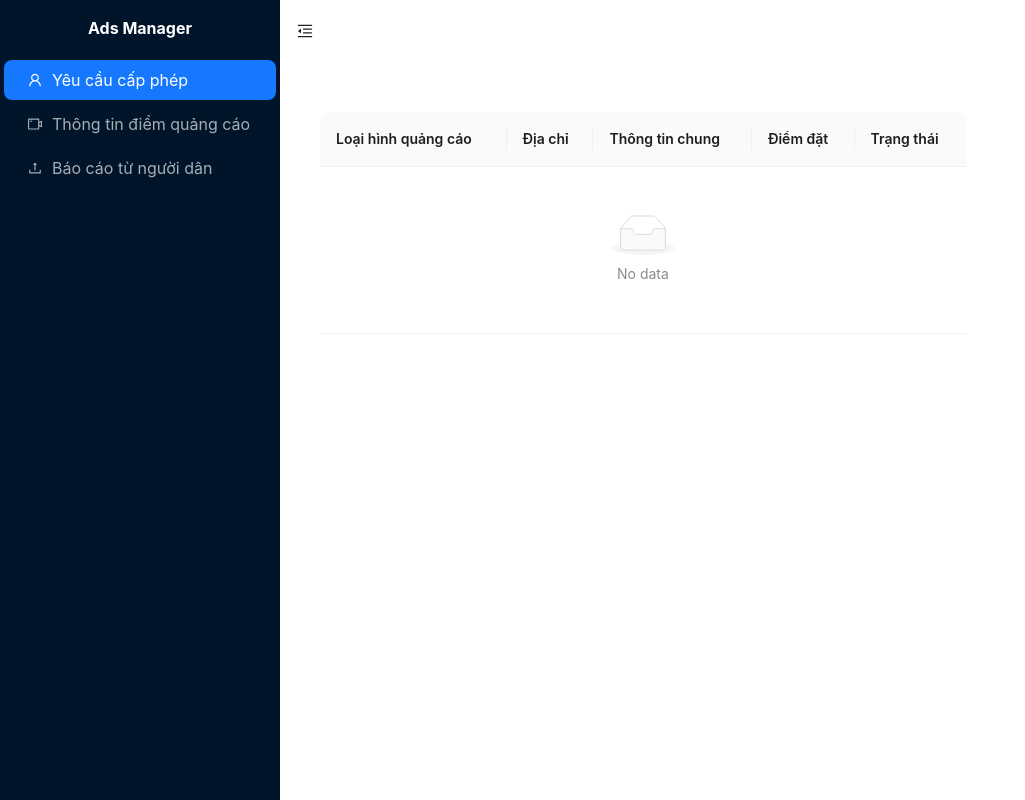
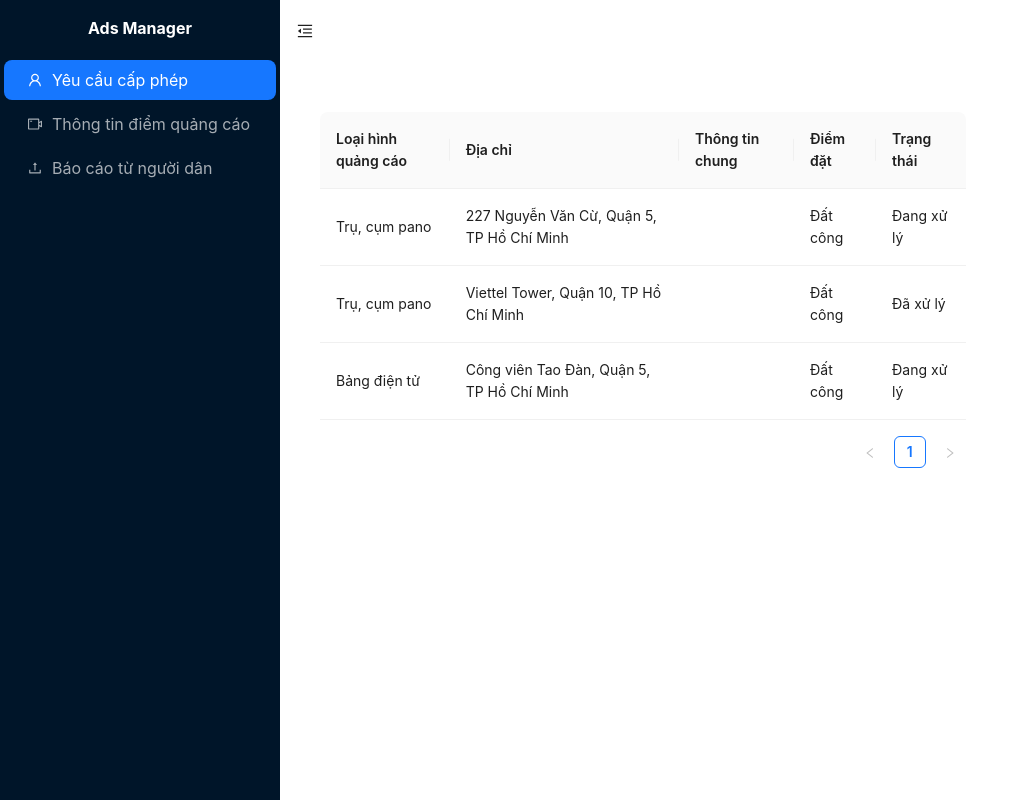
Before and after one commit to Lamlance/WNC_AdManager_CSC13114, a React (Vite) app in the folder FECanbo/: page /advertisements in a window 1280 px wide. Shown: the top 800 px of the page, without its empty margins (0-1025 px from the left). Built offline with nearby package versions, Linux system fonts and the light colour scheme.

Commit message:
feat: add data to 2 table AdsInfo and ReportInfo

```diff
--- a/FECanbo/src/components/ads-info/AdsInfo.tsx
+++ b/FECanbo/src/components/ads-info/AdsInfo.tsx
@@ -1,16 +1,76 @@
 import { Row, Col } from "antd";
+import AdsInfoTable from "./AdsInfoTable";
+import { AdsInfoRecord } from "../../types";
+import { useState } from "react";
 import AdsInfoDetail from "./AdsInfoDetail";
-import AdsInfoTable from "./AdsInfoTable";
+
+const data: AdsInfoRecord[] = [
+  {
+    adsType: "Trụ, cụm pano",
+    address: "227 Nguyễn Văn Cừ, Quận 5, TP Hồ Chí Minh",
+    generalInfo: {
+      size: {
+        width: 2,
+        height: 1.5,
+      },
+      number: 1,
+    },
+    contentType: "Quảng cáo doanh nghiệp",
+    placeType: "Đất công",
+    status: "Đang xử lý",
+  },
+  {
+    adsType: "Trụ, cụm pano",
+    address: "Viettel Tower, Quận 10, TP Hồ Chí Minh",
+    generalInfo: {
+      size: {
+        width: 5,
+        height: 4,
+      },
+      number: 2,
+    },
+    contentType: "Tranh cổ động",
+    placeType: "Đất công",
+    status: "Đã xử lý",
+  },
+  {
+    adsType: "Bảng điện tử",
+    address: "Công viên Tao Đàn, Quận 5, TP Hồ Chí Minh",
+    generalInfo: {
+      size: {
+        width: 5,
+        height: 4,
+      },
+      number: 2,
+    },
+    contentType: "Quảng cáo doanh nghiệp",
+    placeType: "Đất công",
+    status: "Đang xử lý",
+  },
+];
 
 const AdsInfo = () => {
+  const [selectedAdsInfo, setSelectedAdsInfo] = useState<AdsInfoRecord | null>(
+    null,
+  );
+
   return (
-    <Row gutter={20} style={{
-      minHeight: "100vh"
-    }}>
+    <Row
+      gutter={20}
+      style={{
+        minHeight: "100vh",
+      }}
+    >
       <Col span={17}>
-        <AdsInfoTable />
+        <AdsInfoTable
+          data={data}
+          onRowClick={(record) => {
+            setSelectedAdsInfo(record);
+          }}
+        />
       </Col>
       <Col span={6}>
+        {selectedAdsInfo && <AdsInfoDetail {...selectedAdsInfo} />}
       </Col>
     </Row>
   );
--- a/FECanbo/src/components/ads-info/AdsInfoDetail.tsx
+++ b/FECanbo/src/components/ads-info/AdsInfoDetail.tsx
@@ -1,17 +1,4 @@
-interface AdsInfoDetailProps {
-  adsType: string;
-  address: string;
-  generalInfo: {
-    size: {
-      width: number;
-      height: number;
-    };
-    number: number;
-  };
-  contentType: string;
-  placeType: string;
-  status: string;
-}
+import { AdsInfoRecord } from "../../types";
 
 const AdsInfoDetail = ({
   adsType,
@@ -20,7 +7,7 @@ const AdsInfoDetail = ({
   contentType,
   placeType,
   status,
-}: AdsInfoDetailProps) => {
+}: AdsInfoRecord) => {
   return (
     <div>
       <p> Loại quảng cáo: {adsType} </p>
--- a/FECanbo/src/components/ads-info/AdsInfoTable.tsx
+++ b/FECanbo/src/components/ads-info/AdsInfoTable.tsx
@@ -1,4 +1,10 @@
 import { Table } from "antd";
+import { AdsInfoRecord } from "../../types";
+
+interface AdsInfoTableProps {
+  data: AdsInfoRecord[],
+  onRowClick: (record: AdsInfoRecord) => void;
+}
 
 const columns = [
   {
@@ -28,12 +34,18 @@ const columns = [
   }
 ];
 
-const AdsInfoTable = () => {
+const AdsInfoTable = ({
+  data,
+  onRowClick
+} : AdsInfoTableProps) => {
   return (
     <Table
       columns={columns}
-      dataSource={[]}
+      dataSource={data}
       pagination={{ pageSize: 5 }}
+      onRow={(record) => ({
+        onClick: () => onRowClick(record),
+      })}
     />
   );
 };
--- a/FECanbo/src/components/report-info/ReportInfo.tsx
+++ b/FECanbo/src/components/report-info/ReportInfo.tsx
@@ -1,19 +1,56 @@
 import { Col, Row } from "antd";
 import ReportInfoTable from "./ReportInfoTable";
+import { ReportInfoRecord } from "../../types";
+import { useState } from "react";
 import ReportInfoDetail from "./ReportInfoDetail";
 
+const data: ReportInfoRecord[] = [
+  {
+    reporterInfo: {
+      name: "Nguyen Van B",
+      phone: "0987658332",
+    },
+    adsAddress: "47 Điện Biên Phủ, Quận 10, TP Hồ Chí Minh",
+    reportType: "Báo cáo vi phạm",
+    reportTime: new Date(),
+    status: "Đang xử lý",
+  },
+  {
+    reporterInfo: {
+      name: "Pham Van C",
+      phone: "0976854732",
+    },
+    adsAddress: "107 Nguyễn Văn Linh, Quận 7, TP Hồ Chí Minh",
+    reportType: "Báo cáo vi phạm",
+    reportTime: new Date(),
+    status: "Đang xử lý",
+  },
+];
+
 const ReportInfo = () => {
+  const [selectedReportInfo, setSelectedReportInfo] =
+    useState<ReportInfoRecord | null>(null);
+
   return (
-        <Row gutter={20} style={{
-          minHeight: "100vh"
-        }}>
+    <Row
+      gutter={20}
+      style={{
+        minHeight: "100vh",
+      }}
+    >
       <Col span={17}>
-            <ReportInfoTable />
+        <ReportInfoTable
+          data={data}
+          onRowClick={(record) => {
+            setSelectedReportInfo(record);
+          }}
+        />
       </Col>
       <Col span={6}>
+        {selectedReportInfo && <ReportInfoDetail {...selectedReportInfo} />}
       </Col>
     </Row>
   );
-}
+};
 
-export default ReportInfo
+export default ReportInfo;
--- a/FECanbo/src/components/report-info/ReportInfoTable.tsx
+++ b/FECanbo/src/components/report-info/ReportInfoTable.tsx
@@ -1,4 +1,5 @@
 import { Table } from "antd";
+import { ReportInfoRecord } from "../../types";
 
 const columns = [
   {
@@ -33,11 +34,22 @@ const columns = [
   },
 ];
 
-const ReportInfoTable = () => {
+interface ReportInfoTableProps {
+  data: ReportInfoRecord[];
+  onRowClick: (record: ReportInfoRecord) => void;
+}
+
+const ReportInfoTable = ({
+  data,
+  onRowClick
+} : ReportInfoTableProps) => {
   return (
     <Table
       columns={columns}
-      dataSource={[]}
+      dataSource={data}
+      onRow={(record) => ({
+        onClick: () => onRowClick(record),
+      })}
       pagination={{ pageSize: 5 }}
     />
   );
--- a/FECanbo/src/types.ts
+++ b/FECanbo/src/types.ts
@@ -13,3 +13,29 @@ export interface AdRequest {
   status: string;
   image: string;
 }
+
+export interface AdsInfoRecord {
+  adsType: string;
+  address: string;
+  generalInfo: {
+    size: {
+      width: number;
+      height: number;
+    };
+    number: number;
+  };
+  contentType: string;
+  placeType: string;
+  status: string;
+}
+
+export interface ReportInfoRecord {
+  reporterInfo: {
+    name: string;
+    phone: string;
+  };
+  adsAddress: string;
+  reportType: string;
+  reportTime: Date;
+  status: string;
+}
```
Lines whose indentation alone changed are shown as unchanged.
